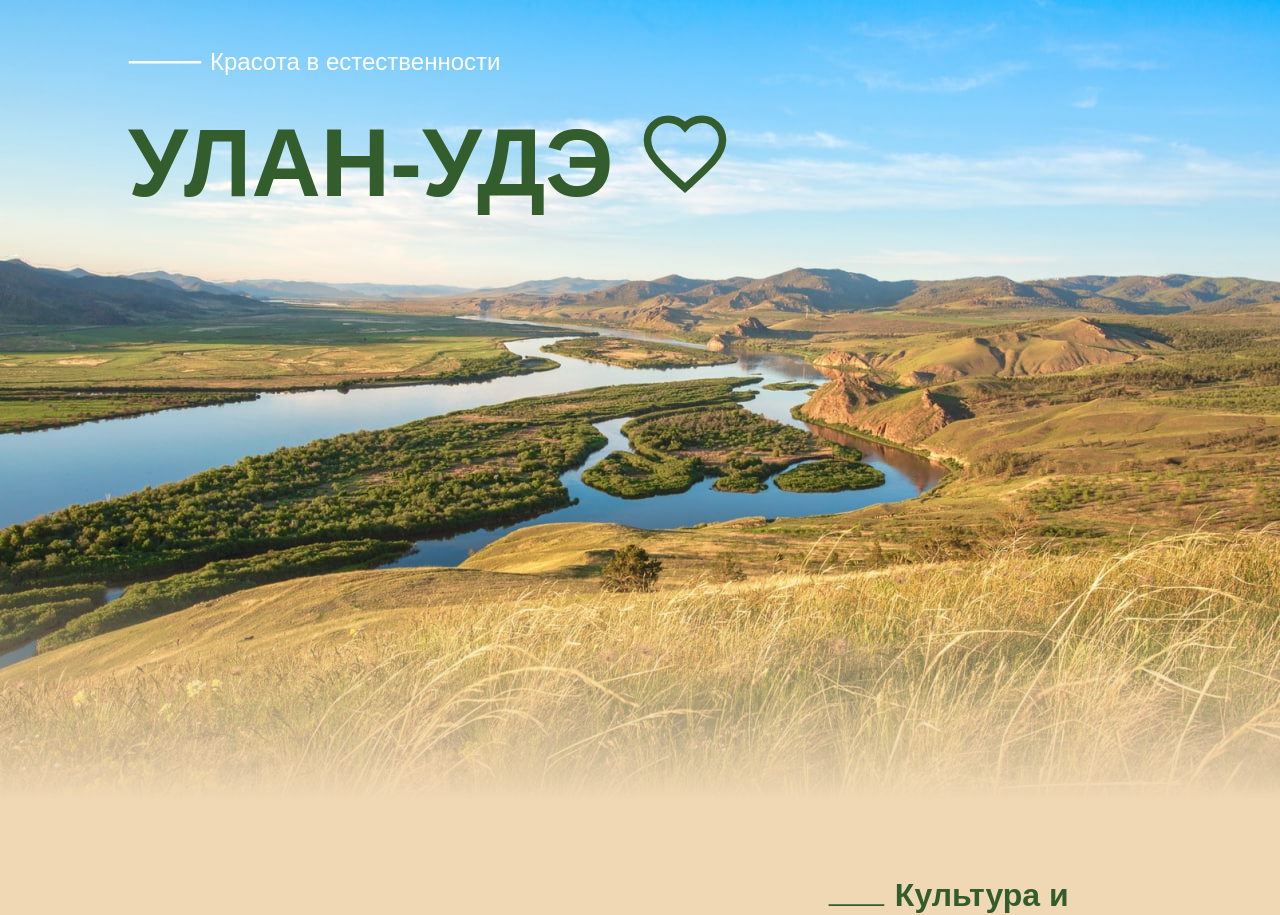
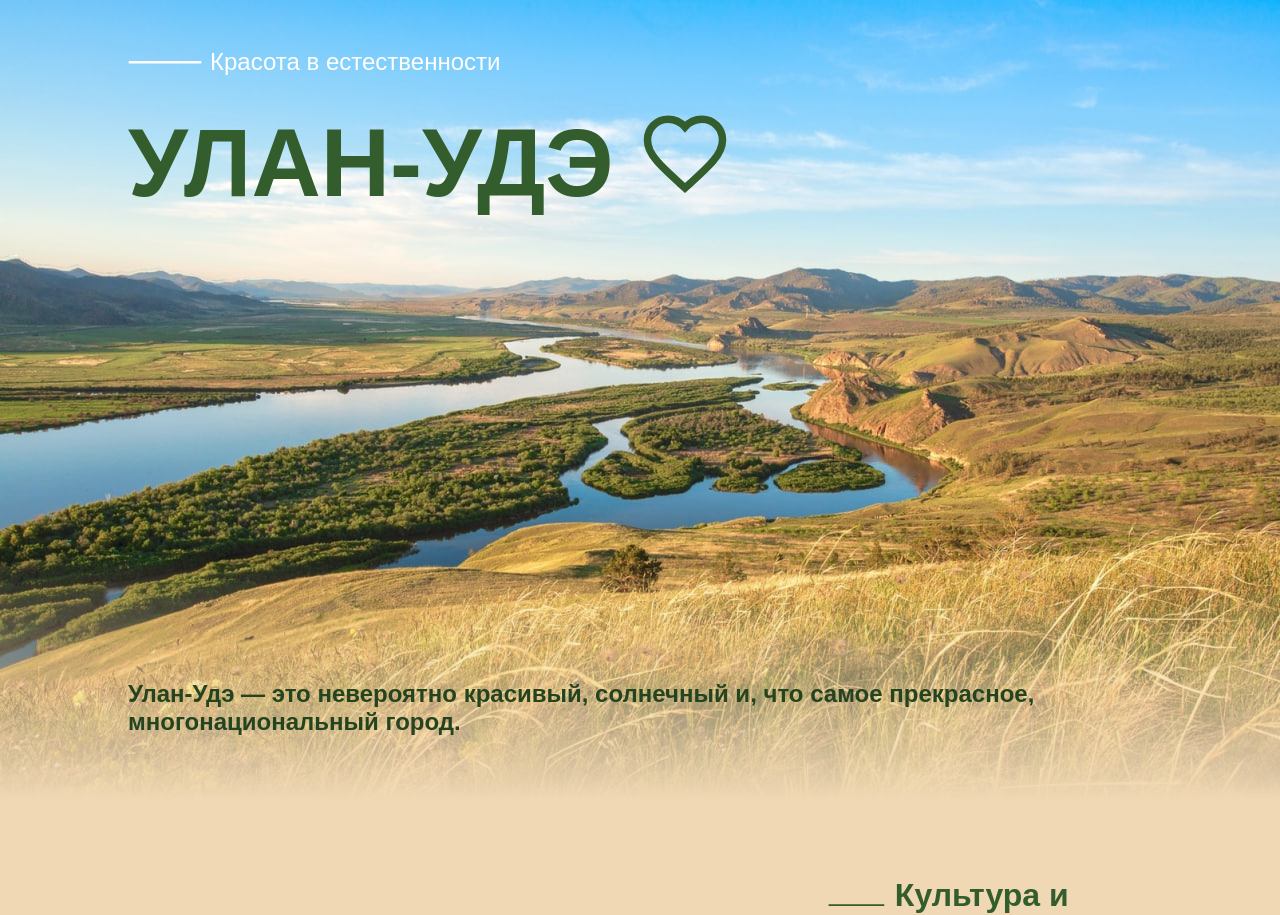
Before and after one commit to AreHumphrey/Landing_dj, a Django app: page / in a window 1280 px wide. Shown: the top 915 px of the page. Run offline with Django 5.2, Linux system fonts and the light colour scheme.

Commit message:
fix text block

```diff
--- a/main/static/main/styles.css
+++ b/main/static/main/styles.css
@@ -18,12 +18,26 @@ body {
     object-fit: cover;
 }
 
+
+
+
 .overlay {
     position: absolute;
     top: 3%;
     left: 10%;
     text-align: left;
     color: #fff;
+    z-index: 2;
+}
+
+.text-overlay {
+    position: absolute;
+    bottom: 5%;
+    left: 10%;
+    color: #244420;
+    font-size: 1.5rem;
+    font-weight: bold;
+    z-index: 3;
 }
 
 .subtitle-container {
@@ -365,12 +379,12 @@ h1 {
     padding: 20px;
     margin: 10px;
     width: calc(50% - 70px);
-    height: 610px;
+    height: 650px;
     box-sizing: border-box;
 }
 
 .attraction img {
-    width: 100%;
+    height: 300px;
     border-radius: 10px;
     margin-bottom: 15px;
 }
--- a/main/templates/main/index.html
+++ b/main/templates/main/index.html
@@ -17,6 +17,9 @@
                 <path d="M12 21.35l-1.45-1.32C5.4 15.36 2 12.28 2 8.5 2 5.42 4.42 3 7.5 3c1.74 0 3.41 0.81 4.5 2.09C13.09 3.81 14.76 3 16.5 3 19.58 3 22 5.42 22 8.5c0 3.78-3.4 6.86-8.55 11.54L12 21.35z" stroke="#335D2D" stroke-width="2"/>
             </svg>
         </span></h1>
+    </div>
+    <div class="text-overlay">
+        <p>Улан-Удэ — это невероятно красивый, солнечный и, что самое прекрасное, многонациональный город.</p>
     </div>
 </div>
 
```
